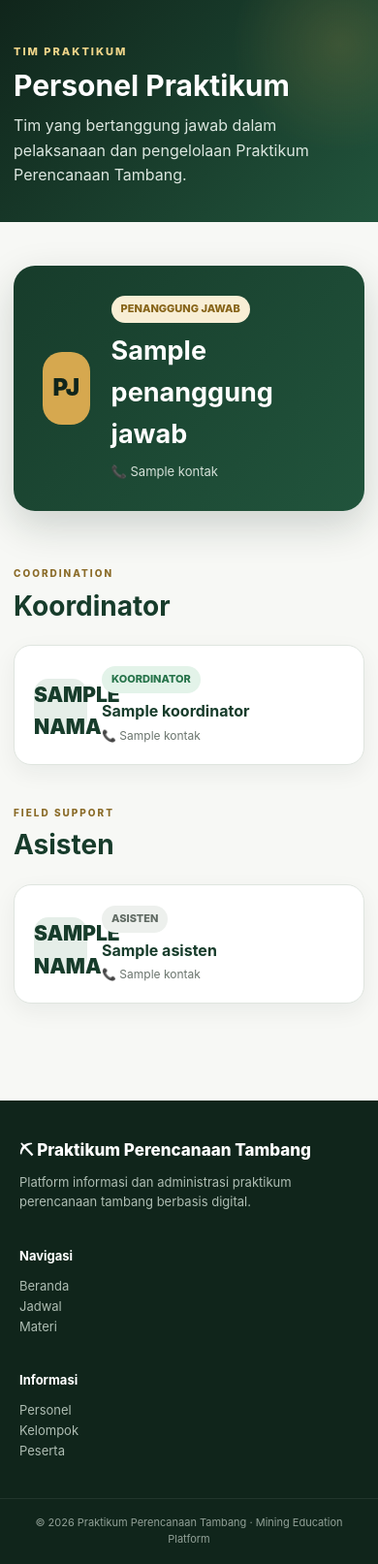
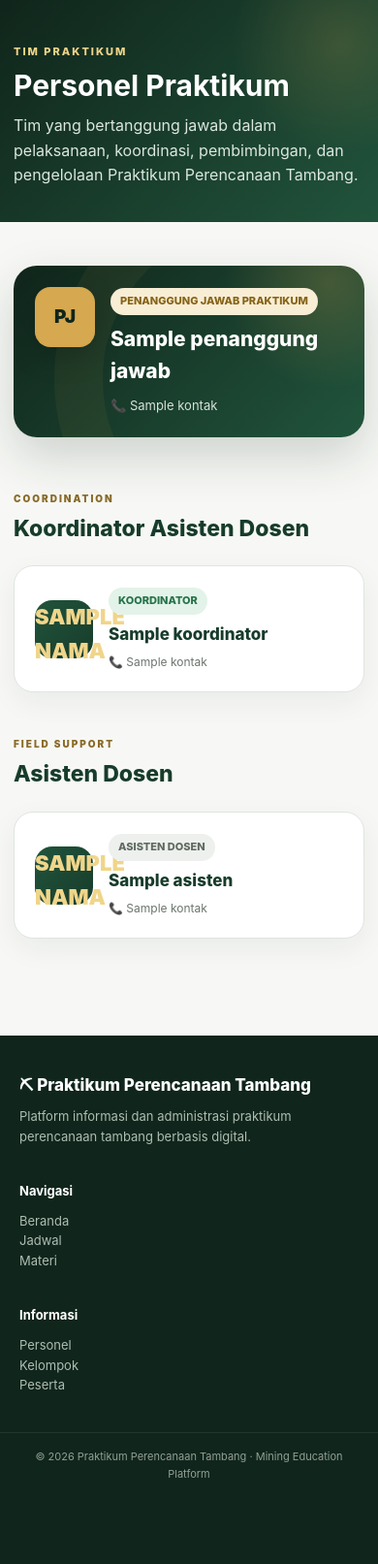
Before and after one commit to muhammadfhy2-cell/Praktikum-Perencanaan-Tambang, a Django app: template praktikum/templates/praktikum/personel.html in a window 390 px wide. Shown: the part 163-1776 px from the top of the page at 97% size. After the commit the page ends 1687 px from the top, so only its background shows below. Run offline with Django 3.2, Linux system fonts and the light colour scheme; the template is opened without the code that fills it: most values are stand-ins (such as "Sample title", 1, 10 or a date in 2020).

Commit message:
Refactor personnel page layout and styles
Updated the personnel page with new titles, improved text clarity, and enhanced styling for better responsiveness.

```diff
--- a/praktikum/templates/praktikum/personel.html
+++ b/praktikum/templates/praktikum/personel.html
@@ -1,91 +1,179 @@
 {% extends "praktikum/base.html" %}
 
-{% block title %}Personel | Praktikum Perencanaan Tambang{% endblock %}
+{% block title %}
+Personel | Praktikum Perencanaan Tambang
+{% endblock %}
 
 {% block content %}
 
 <section class="page-header">
     <div class="container">
         <div class="eyebrow">TIM PRAKTIKUM</div>
+
         <h1>Personel Praktikum</h1>
+
         <p>
-            Tim yang bertanggung jawab dalam pelaksanaan dan pengelolaan
+            Tim yang bertanggung jawab dalam pelaksanaan,
+            koordinasi, pembimbingan, dan pengelolaan
             Praktikum Perencanaan Tambang.
         </p>
     </div>
 </section>
 
+
 <section class="content-section">
     <div class="container">
 
         {% if penanggung_jawab %}
+
         <div class="featured-staff">
-            <div class="staff-badge">PJ</div>
-            <div>
-                <span class="badge badge-gold">Penanggung Jawab</span>
-                <h2>{{ penanggung_jawab.nama }}</h2>
+
+            <div class="staff-badge">
+                PJ
+            </div>
+
+            <div class="featured-content">
+
+                <span class="badge badge-gold">
+                    Penanggung Jawab Praktikum
+                </span>
+
+                <h2>
+                    {{ penanggung_jawab.nama }}
+                </h2>
 
                 {% if penanggung_jawab.kontak %}
-                    <p>📞 {{ penanggung_jawab.kontak }}</p>
+                <p>
+                    📞 {{ penanggung_jawab.kontak }}
+                </p>
                 {% endif %}
+
             </div>
+
         </div>
+
         {% endif %}
 
 
+        <!-- KOORDINATOR -->
+
         <div class="section-title">
+
             <span>COORDINATION</span>
-            <h2>Koordinator</h2>
+
+            <h2>
+                Koordinator Asisten Dosen
+            </h2>
+
         </div>
+
 
         <div class="staff-grid">
 
             {% for x in koordinator %}
+
             <article class="staff-card">
+
                 <div class="staff-avatar">
                     {{ x.nama|first|upper }}
                 </div>
 
-                <div>
-                    <span class="badge badge-green">Koordinator</span>
-                    <h3>{{ x.nama }}</h3>
+                <div class="staff-information">
+
+                    <span class="badge badge-green">
+                        Koordinator
+                    </span>
+
+                    <h3>
+                        {{ x.nama }}
+                    </h3>
 
                     {% if x.kontak %}
-                        <p>📞 {{ x.kontak }}</p>
+                    <p>
+                        📞 {{ x.kontak }}
+                    </p>
                     {% endif %}
+
                 </div>
+
             </article>
+
             {% empty %}
-                <div class="empty">Belum ada koordinator aktif.</div>
+
+            <div class="empty-card">
+                <div class="empty-icon">👤</div>
+
+                <strong>
+                    Belum ada koordinator aktif.
+                </strong>
+
+                <span>
+                    Data dapat ditambahkan melalui Django Admin.
+                </span>
+            </div>
+
             {% endfor %}
 
         </div>
 
 
+        <!-- ASISTEN -->
+
         <div class="section-title">
+
             <span>FIELD SUPPORT</span>
-            <h2>Asisten</h2>
+
+            <h2>
+                Asisten Dosen
+            </h2>
+
         </div>
+
 
         <div class="staff-grid">
 
             {% for x in asisten %}
+
             <article class="staff-card">
+
                 <div class="staff-avatar">
                     {{ x.nama|first|upper }}
                 </div>
 
-                <div>
-                    <span class="badge badge-gray">Asisten</span>
-                    <h3>{{ x.nama }}</h3>
+                <div class="staff-information">
+
+                    <span class="badge badge-gray">
+                        Asisten Dosen
+                    </span>
+
+                    <h3>
+                        {{ x.nama }}
+                    </h3>
 
                     {% if x.kontak %}
-                        <p>📞 {{ x.kontak }}</p>
+                    <p>
+                        📞 {{ x.kontak }}
+                    </p>
                     {% endif %}
+
                 </div>
+
             </article>
+
             {% empty %}
-                <div class="empty">Belum ada asisten aktif.</div>
+
+            <div class="empty-card">
+                <div class="empty-icon">⛏</div>
+
+                <strong>
+                    Belum ada asisten aktif.
+                </strong>
+
+                <span>
+                    Data dapat ditambahkan melalui Django Admin.
+                </span>
+            </div>
+
             {% endfor %}
 
         </div>
@@ -93,110 +181,310 @@
     </div>
 </section>
 
+
 <style>
+
 .featured-staff {
-        margin-bottom: 50px;
-        padding: 30px;
-        border-radius: 22px;
-        background: linear-gradient(135deg,#173c2b,#21543c);
-        color: white;
+    position: relative;
+
     display: flex;
     align-items: center;
-        gap: 22px;
-        box-shadow: 0 15px 40px rgba(16,37,27,.18);
+
+    gap: 24px;
+
+    padding: 30px;
+
+    margin-bottom: 55px;
+
+    border-radius: 24px;
+
+    background:
+        radial-gradient(
+            circle at 90% 10%,
+            rgba(214,168,79,.22),
+            transparent 30%
+        ),
+        linear-gradient(
+            135deg,
+            #10251b,
+            #21543c
+        );
+
+    color: white;
+
+    overflow: hidden;
+
+    box-shadow:
+        0 20px 50px rgba(16,37,27,.18);
 }
 
-    .featured-staff h2 {
-        margin: 7px 0;
-        font-size: 27px;
+.featured-staff::after {
+    content: "";
+
+    position: absolute;
+
+    right: -100px;
+    bottom: -150px;
+
+    width: 320px;
+    height: 320px;
+
+    border-radius: 50%;
+
+    border: 50px solid rgba(214,168,79,.06);
 }
 
-    .featured-staff p {
-        color: #d4e0d8;
+.staff-badge {
+    position: relative;
+    z-index: 2;
+
+    width: 82px;
+    height: 82px;
+
+    min-width: 82px;
+
+    display: grid;
+    place-items: center;
+
+    border-radius: 22px;
+
+    background: #d6a84f;
+
+    color: #10251b;
+
+    font-size: 25px;
+
+    font-weight: 900;
+
+    box-shadow:
+        0 10px 30px rgba(0,0,0,.18);
+}
+
+.featured-content {
+    position: relative;
+    z-index: 2;
+}
+
+.featured-content h2 {
+    margin: 8px 0;
+
+    font-size: 28px;
+
+    font-weight: 800;
+}
+
+.featured-content p {
+    margin-top: 5px;
+
+    color: #d6e2da;
+
     font-size: 13px;
 }
 
-    .staff-badge,
-    .staff-avatar {
-        display: grid;
-        place-items: center;
-        font-weight: 900;
-    }
-
-    .staff-badge {
-        width: 75px;
-        height: 75px;
-        border-radius: 20px;
-        background: #d6a84f;
-        color: #10251b;
-        font-size: 24px;
-    }
 
 .section-title {
-        margin: 35px 0 18px;
+    margin: 45px 0 20px;
 }
 
 .section-title span {
+    display: block;
+
+    margin-bottom: 5px;
+
     color: #8a6b28;
+
     font-size: 10px;
-        font-weight: 800;
+
+    font-weight: 900;
+
     letter-spacing: 2px;
+
+    text-transform: uppercase;
 }
 
 .section-title h2 {
     color: #173c2b;
+
     font-size: 28px;
+
+    font-weight: 800;
 }
+
 
 .staff-grid {
     display: grid;
-        grid-template-columns: repeat(3,1fr);
-        gap: 17px;
+
+    grid-template-columns:
+        repeat(
+            auto-fit,
+            minmax(270px, 1fr)
+        );
+
+    gap: 18px;
 }
 
+
 .staff-card {
+    display: flex;
+
+    align-items: center;
+
+    gap: 16px;
+
+    padding: 21px;
+
     background: white;
-        border: 1px solid #dfe5df;
-        border-radius: 18px;
-        padding: 20px;
-        display: flex;
-        align-items: center;
-        gap: 15px;
-        box-shadow: 0 8px 25px rgba(16,37,27,.06);
+
+    border:
+        1px solid #dfe5df;
+
+    border-radius: 20px;
+
+    box-shadow:
+        0 10px 30px rgba(16,37,27,.06);
+
+    transition:
+        transform .2s ease,
+        box-shadow .2s ease,
+        border-color .2s ease;
 }
 
+.staff-card:hover {
+    transform: translateY(-5px);
+
+    border-color: #d6a84f;
+
+    box-shadow:
+        0 18px 38px rgba(16,37,27,.11);
+}
+
+
 .staff-avatar {
-        width: 55px;
-        height: 55px;
-        min-width: 55px;
-        border-radius: 15px;
-        background: #e5eee8;
+    width: 60px;
+    height: 60px;
+
+    min-width: 60px;
+
+    display: grid;
+    place-items: center;
+
+    border-radius: 18px;
+
+    background:
+        linear-gradient(
+            135deg,
+            #21543c,
+            #173c2b
+        );
+
+    color: #f0d58a;
+
+    font-size: 22px;
+
+    font-weight: 900;
+}
+
+
+.staff-information {
+    min-width: 0;
+}
+
+.staff-information h3 {
+    margin-top: 7px;
+
     color: #173c2b;
+
+    font-size: 17px;
+
+    font-weight: 800;
+}
+
+.staff-information p {
+    margin-top: 5px;
+
+    color: #6b756e;
+
+    font-size: 12px;
+}
+
+
+.empty-card {
+    grid-column: 1 / -1;
+
+    display: flex;
+
+    flex-direction: column;
+
+    align-items: center;
+
+    justify-content: center;
+
+    min-height: 170px;
+
+    padding: 30px;
+
+    border:
+        1px dashed #cfd8d1;
+
+    border-radius: 18px;
+
+    background: #fafbf9;
+
+    color: #6b756e;
+
+    text-align: center;
+}
+
+.empty-icon {
+    margin-bottom: 8px;
+
+    font-size: 34px;
+}
+
+.empty-card strong {
+    color: #173c2b;
+
+    font-size: 15px;
+}
+
+.empty-card span {
+    margin-top: 5px;
+
+    font-size: 12px;
+}
+
+
+@media(max-width:600px) {
+
+    .featured-staff {
+        align-items: flex-start;
+
+        padding: 22px;
+
+        gap: 16px;
+    }
+
+    .staff-badge {
+        width: 62px;
+        height: 62px;
+
+        min-width: 62px;
+
+        border-radius: 16px;
+
+        font-size: 19px;
+    }
+
+    .featured-content h2 {
         font-size: 21px;
     }
 
-    .staff-card h3 {
-        color: #173c2b;
-        margin: 6px 0 2px;
-        font-size: 16px;
+    .section-title h2 {
+        font-size: 23px;
     }
 
-    .staff-card p {
-        color: #6b756e;
-        font-size: 12px;
 }
 
-    @media(max-width:800px) {
-        .staff-grid {
-            grid-template-columns: repeat(2,1fr);
-        }
-    }
-
-    @media(max-width:550px) {
-        .staff-grid {
-            grid-template-columns: 1fr;
-        }
-    }
 </style>
 
 {% endblock %}
```
Lines whose indentation alone changed are shown as unchanged.
